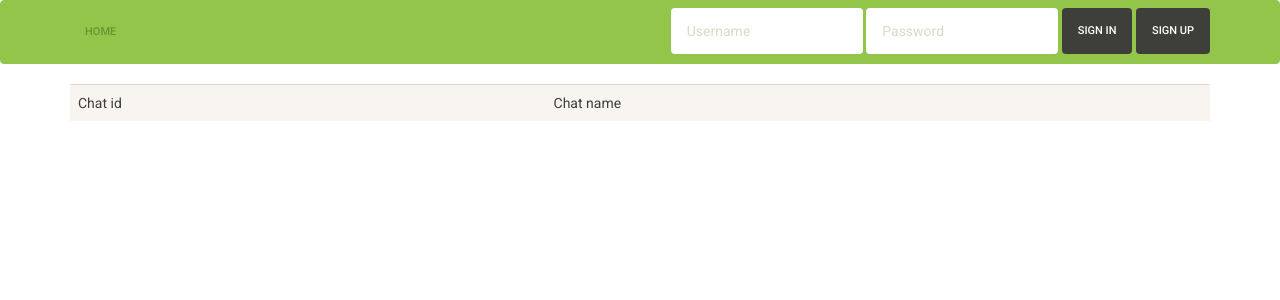
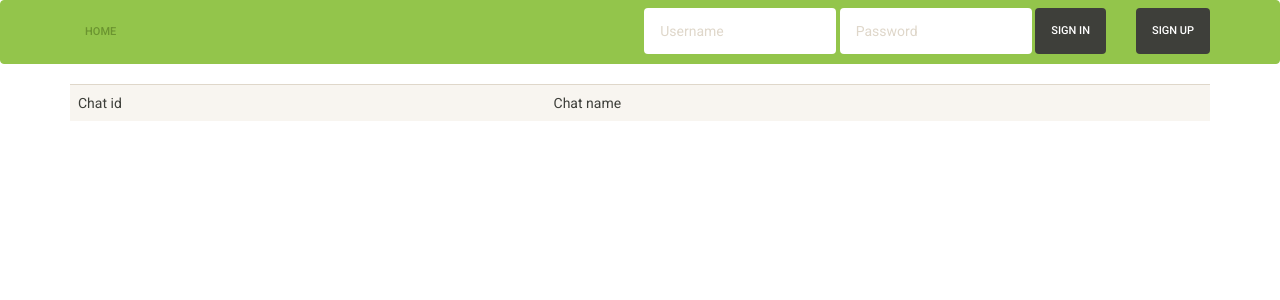
Before and after one commit to lionn2/pythonChat, a Django app: page / in a window 1280 px wide. Shown: the top 300 px of the page. Run offline with Django 3.2, Linux system fonts and the light colour scheme; data that the repository does not hold is empty; some libraries are stand-ins or nearby versions.

Commit message:
sign in + sign out view

```diff
--- a/chat/templates/index.html
+++ b/chat/templates/index.html
@@ -25,23 +25,30 @@
 					</li>
 
 				</ul>
+				{% if user.is_authenticated %}
 				<div class="navbar-form navbar-right" role="search">
-				{% if user.is_authenticated %}
-				<span>Hello, {{ user.username }}</span>
+					<span>Hello, {{ user.username }}</span>
 					<a href='registration/'>
 						<button class="btn btn-default">Sign Out</button>
 					</a>
+				</div>
 				{% else %}
-					<div class="form-group">
-						<input type="text" class="form-control" name="username" placeholder="Username"></div>
-					<div class="form-group">
-						<input type="text" class="form-control" name="password" placeholder="Password"></div>
-					<button type="submit" class="btn btn-default">Sign In</button>
+				<div class="navbar-form navbar-right" role="search">
 					<a href='registration/'>
 						<button class="btn btn-default">Sign Up</button>
 					</a>
+				</div>
+				<div class="navbar-form navbar-right" role="search">
+					<form id="signin" action="/login/" method="post">
+						{% csrf_token %}
+						<div class="form-group">
+							<input type="text" class="form-control" name="username" placeholder="Username"></div>
+						<div class="form-group">
+							<input type="text" class="form-control" name="password" placeholder="Password"></div>
+						<button type="submit" class="btn btn-default">Sign In</button>
+					</form>
+				</div>
 				{% endif %}
-				</div>
 			</div>
 		</div>
 	</div>
--- a/proj.txt
+++ b/proj.txt
@@ -27,9 +27,9 @@ Register:
 
 sing in:
 	method:
-		login
+		post
 	url:
-		/login
+		/login/
 	fields:
 		username
 		password
```
